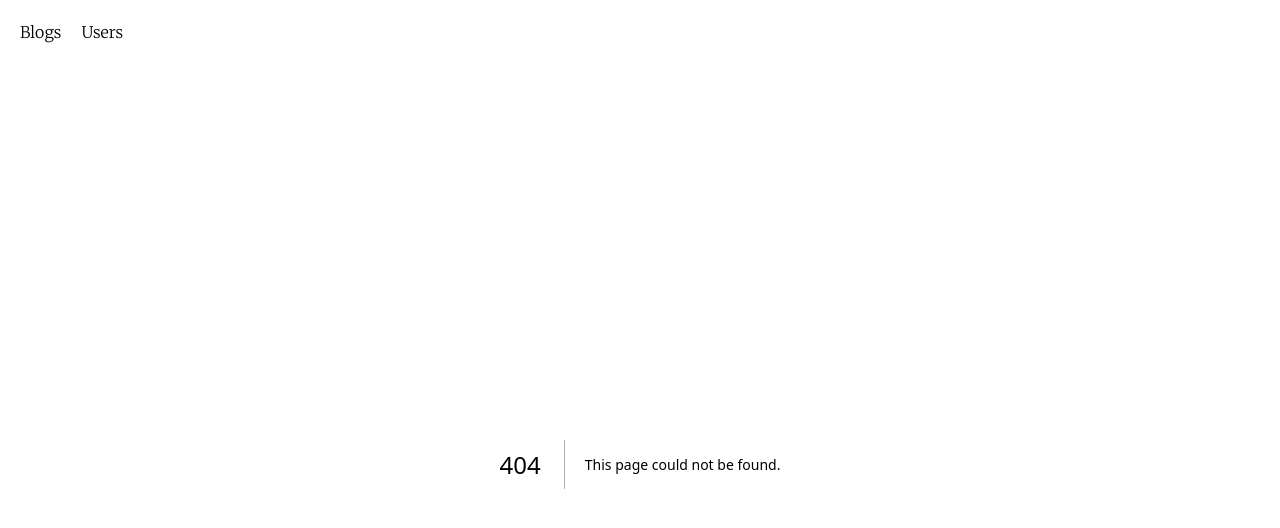
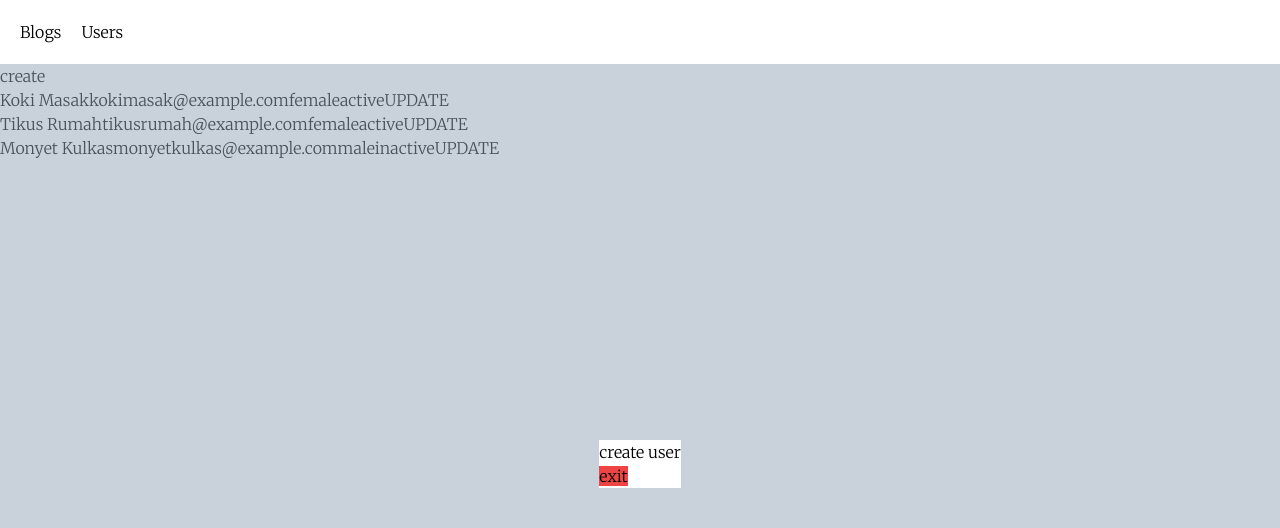
Before and after one commit to hasnaroihan/blog-project-challenge, a Next.js app: page /users/create in a window 1280 px wide. Before the commit this address had no page. Shown: the top 528 px of the page. Built offline with nearby package versions, Linux system fonts and the light colour scheme; a web font is replaced by a local one.

Commit message:
create and update user modal

```diff
--- /dev/null
+++ b/src/app/users/[id]/update/page.jsx
@@ -0,0 +1,12 @@
+import Link from "next/link"
+
+export default function UpdateUser({params}) {
+    return (
+        <div className="fixed pin w-screen h-screen flex items-center justify-center z-10 bg-slate-400 bg-opacity-50">
+            <div className="w-max h-max bg-white">
+                <p>update user {params.id}</p>
+                <Link href="/users"className="bg-red-500">exit</Link>
+            </div>
+        </div>
+    )
+}
--- /dev/null
+++ b/src/app/users/create/page.jsx
@@ -0,0 +1,12 @@
+import Link from "next/link"
+
+export default function CreateUser() {
+    return (
+        <div className="fixed pin w-screen h-screen flex items-center justify-center z-10 bg-slate-400 bg-opacity-50">
+            <div className="w-max h-max bg-white">
+                <p>create user</p>
+                <Link href="/users"className="bg-red-500">exit</Link>
+            </div>
+        </div>
+    )
+}
--- /dev/null
+++ b/src/app/users/layout.jsx
@@ -0,0 +1,41 @@
+import UserList from "./userList";
+import Link from "next/link";
+
+export default async function UsersLayout({children}) {
+    // const userList = await api.getUsers()
+
+      const dummyUserList = {
+          status: 200,
+          data: [
+              {
+                  user_id: 10,
+                  name: "Koki Masak",
+                  gender: "female",
+                  email: "kokimasak@example.com",
+                  status: "active"
+              },
+              {
+                  user_id: 45,
+                  name: "Tikus Rumah",
+                  gender: "female",
+                  email: "tikusrumah@example.com",
+                  status: "active"
+                },
+                {
+                  user_id: 2,
+                  name: "Monyet Kulkas",
+                  gender: "male",
+                  email: "monyetkulkas@example.com",
+                  status: "inactive"
+                }
+          ]
+      }
+
+      return (
+        <div>
+            {children}
+            <Link href="/users/create">create</Link>
+            <UserList data={dummyUserList}/>
+        </div>
+      )
+    }
--- a/src/app/users/page.js
+++ b/src/app/users/page.jsx
@@ -1,8 +1,6 @@
-import api from "../services/api"
-import UserItem from "./userItem"
 
 export default async function Users() {
-	// const userList = await api.getUsers()
+  // const userList = await api.getUsers()
 
 	const dummyUserList = {
 		status: 200,
@@ -33,13 +31,6 @@ export default async function Users() {
 
     return (
       <main>
-        <div className="w-screen">
-          {
-			dummyUserList.status == 200 ? dummyUserList.data.map((item) => {
-				return <UserItem data={item} key={item.user_id}/>
-			}) : dummyUserList.status
-		  }
-        </div>
       </main>
     )
   }
--- a/src/app/users/userItem.jsx
+++ b/src/app/users/userItem.jsx
@@ -1,3 +1,5 @@
+import Link from "next/link";
+
 export default function UserItem({data}) {
     return (
       <div className="flex flex-row">
@@ -5,6 +7,7 @@ export default function UserItem({data}) {
         <p>{data.email}</p>
         <p>{data.gender}</p>
         <p>{data.status}</p>
+        <Link href={`/users/${data.user_id}/update`}>UPDATE</Link>
       </div>
     )
   }
--- /dev/null
+++ b/src/app/users/userList.jsx
@@ -0,0 +1,12 @@
+import UserItem from "./userItem"
+export default function UserList({data}) {
+    return (
+        <div className="w-screen">
+          {
+			data.status == 200 ? data.data.map((item) => {
+				return <UserItem data={item} key={item.user_id}/>
+			}) : data.status
+		  }
+        </div>
+    )
+  }
```
Also changed, not shown: src/app/blogs/[id]/page.jsx (renamed from src/app/blogs/[id]/page.js), src/app/blogs/page.jsx (renamed from src/app/blogs/page.js).
